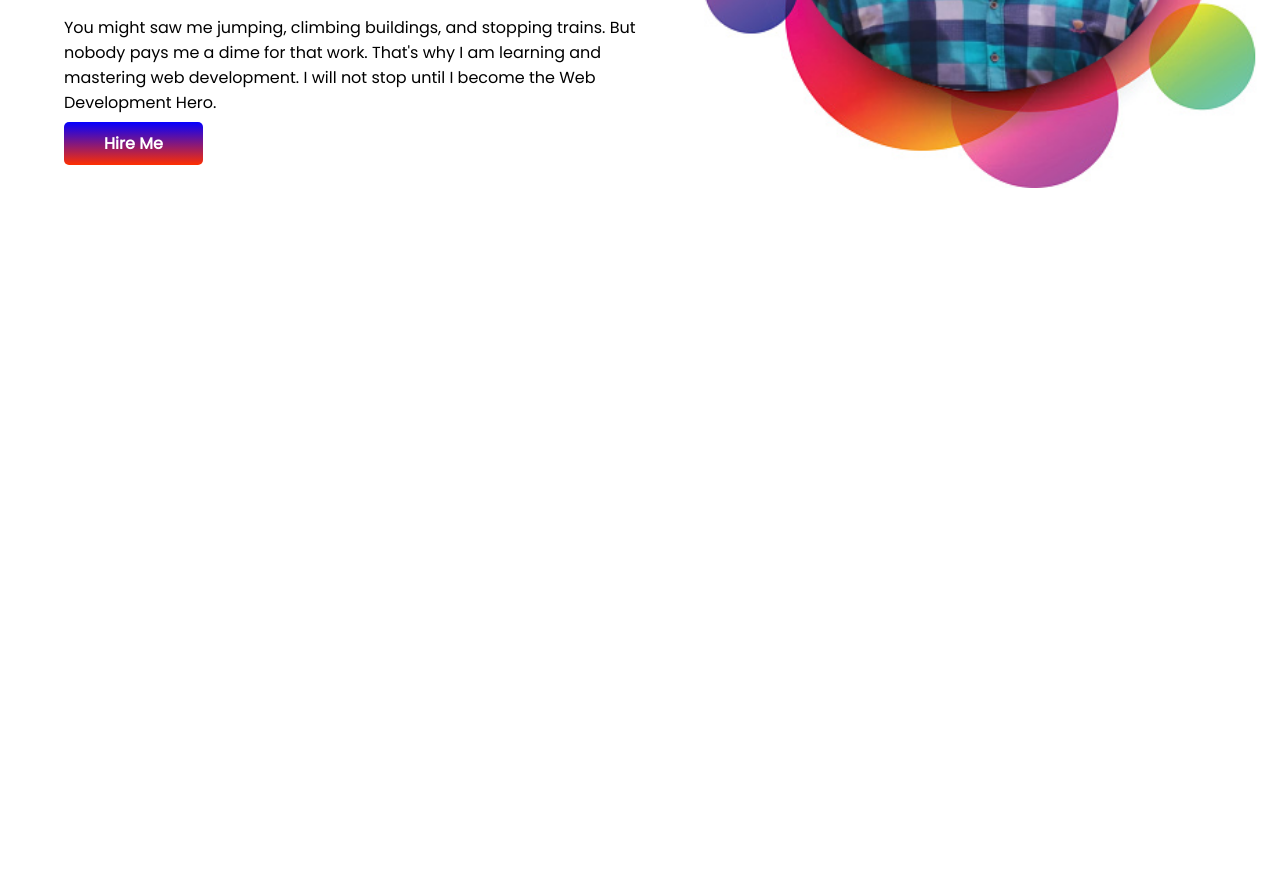
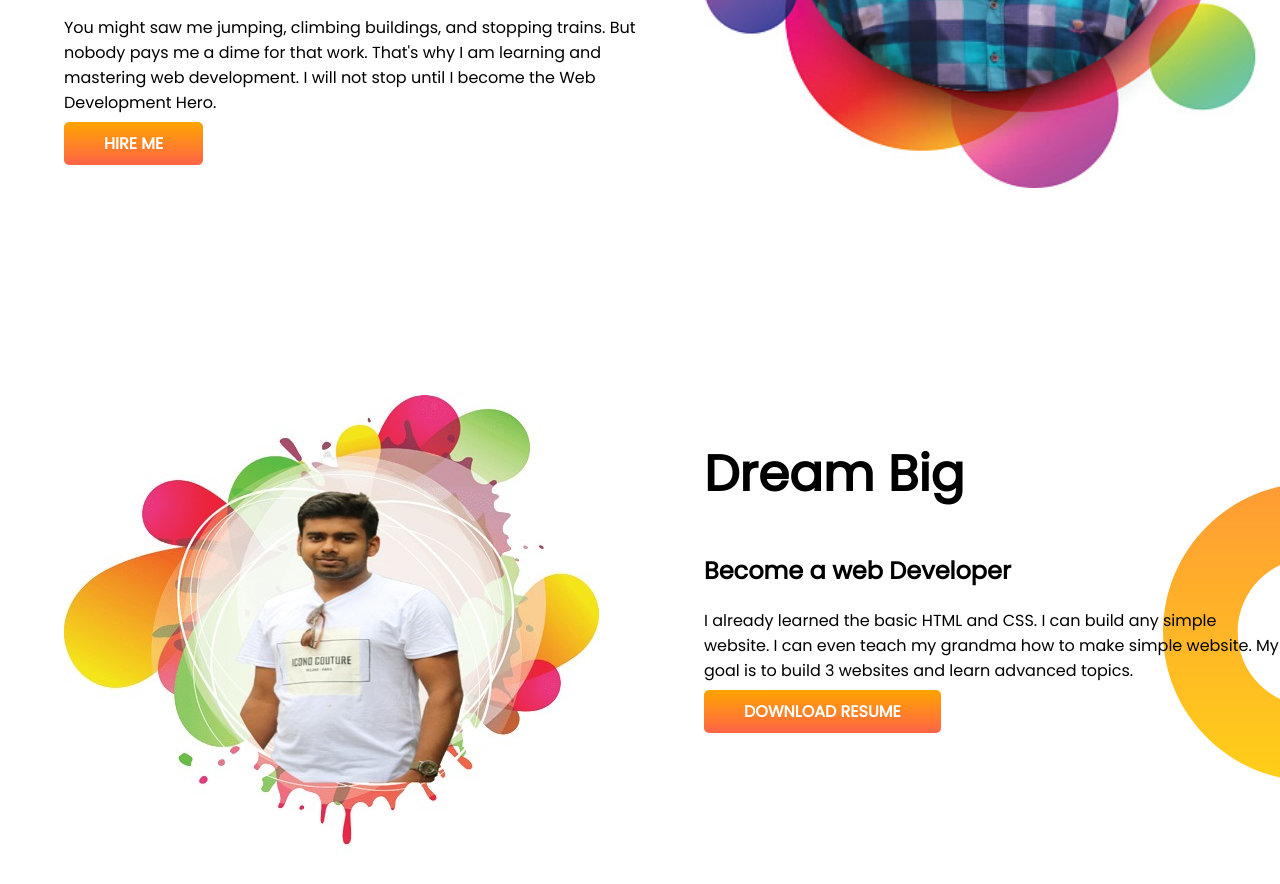
Before and after one commit to premhaldar/my-portfolio, a plain HTML site: page index.html in a window 1280 px wide. Shown: the part 382-1266 px from the top of the page. Before the commit the page ends 800 px from the top, so only its background shows below. Drawn offline with Linux system fonts and the light colour scheme.

Commit message:
dream part added

```diff
--- a/css/style.css
+++ b/css/style.css
@@ -1,6 +1,9 @@
 body{
     font-family: 'Poppins', sans-serif;
     margin: 0;
+}
+section{
+    margin-bottom: 200px;
 }
 h1{
     font-size: 50px;
@@ -17,7 +20,7 @@ h1{
 }
 .hire_me{
     text-decoration: none;
-    background-image: linear-gradient(#0400ff,#ff2f00);
+    background-image: linear-gradient(orange,tomato);
     padding: 10px 40px;
     color: white;
     border-radius: 5px;
@@ -36,4 +39,30 @@ h1{
     background-image: url(../images/top-banner.png);
     background-repeat: no-repeat;
     display: flex;
+
 }
+/* =======================
+     dream part start
+==================== */
+.dream_part{
+    display: flex;
+    background-image: url(../images/dream-bg.png);
+    background-repeat: no-repeat;
+    background-position: right;
+}
+.dream_half{
+    width: 50%;
+    padding-left: 5%;
+}
+.resume-button{
+    text-decoration: none;
+    background-image: linear-gradient(orange,tomato);
+    color: white;
+    padding: 10px 40px;
+    font-weight: 700;
+    border-radius: 5px;
+}
+/*
+ =======================
+     dream part end
+==================== */
--- a/index.html
+++ b/index.html
@@ -18,17 +18,40 @@
 
 </head>
 <body>
+    <!-- =========================================
+                   top-part start
+    ==============================================-->
     <section class="top-banner">
         <div class="half-width">
             <h1>Welcome to</h1>
             <h1><span class="orange">Premananda Haldar</span> World!</h1>
             <h3>Web Designer & Developer</h3>
             <p>You might saw me jumping, climbing buildings, and stopping trains. But nobody pays me a dime for that work. That's why I am learning and mastering web development. I will not stop until I become the Web Development Hero.</p>
-            <a class="hire_me" target="_blank" href="#">Hire Me</a>
+            <a class="hire_me" target="_blank" href="#">HIRE ME</a>
         </div>
         <div class="half-width">
             <img src="images/bg-2.png" alt="pic">
         </div>
     </section>
+    <!-- =========================================
+                   top-part end
+    ==============================================-->
+    <!--========================================
+                   dream-part start
+    =========================================-->
+    <section class="dream_part">
+        <div class="dream_half">
+            <img src="images/bg-change.jpg" alt="prem-image-2">
+        </div>
+        <div class="dream_half">
+            <h1>Dream Big</h1>
+            <h2>Become a web Developer</h2>
+            <p>I already learned the basic HTML and CSS. I can build any simple website. I can even teach my grandma how to make simple website. My goal is to build 3 websites and learn advanced topics.</p>
+            <a class="resume-button" target="_blank" href="#">DOWNLOAD RESUME</a>
+        </div>
+    </section>
+    <!--========================================
+                   dream-part end
+    =========================================-->
 </body>
 </html>
```
